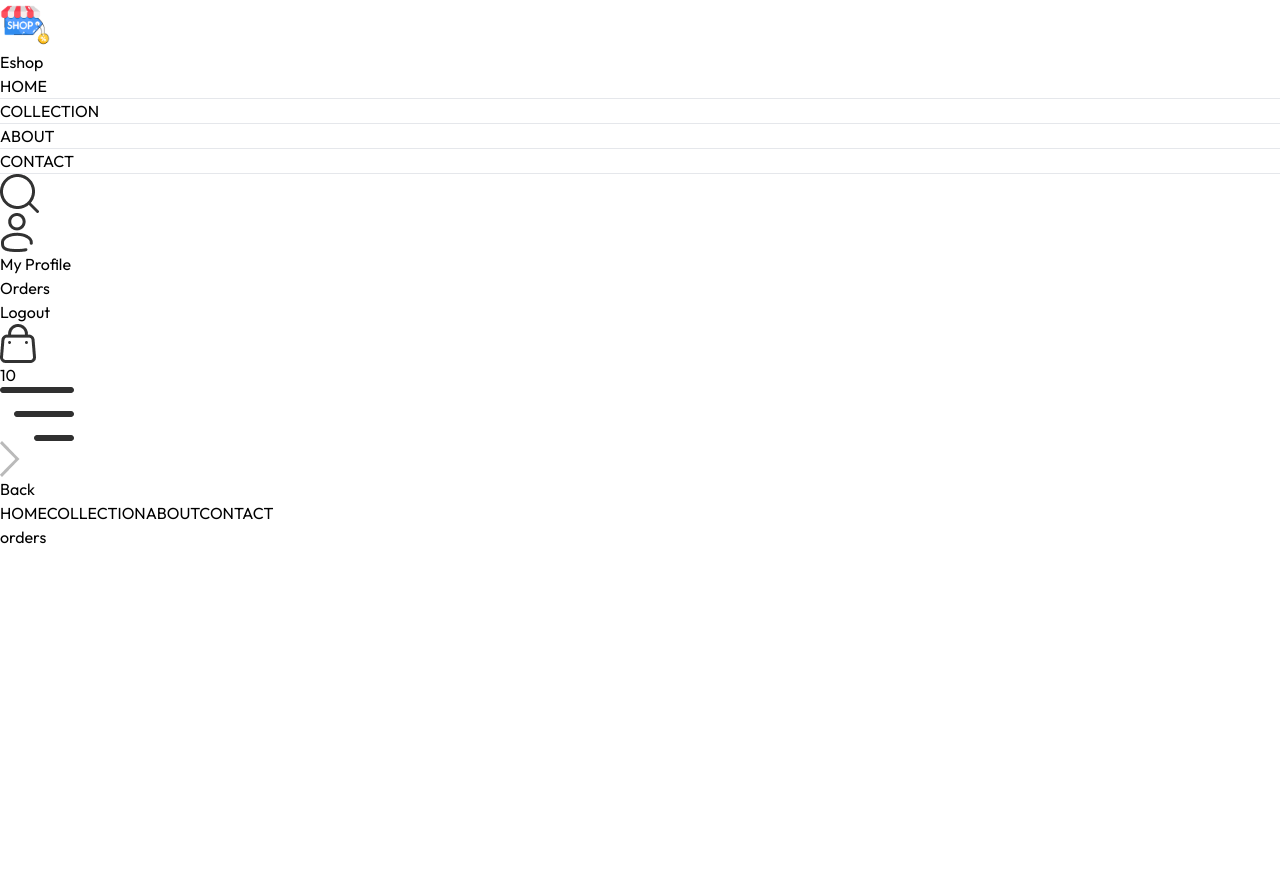
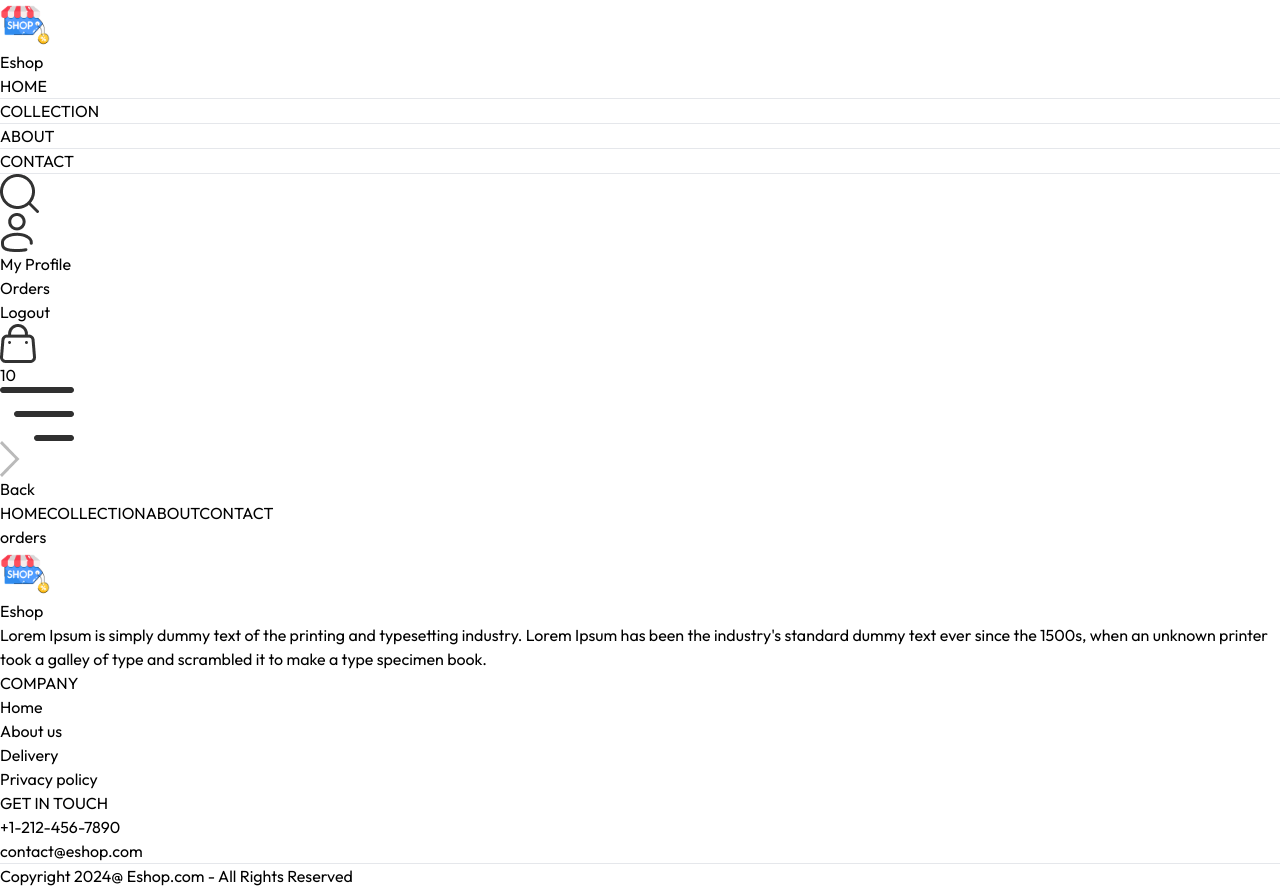
Before and after one commit to jimohsegun1/Eshop, a React (Vite) app in the folder frontend/: page /orders in a window 1280 px wide. Before the commit the page ends 800 px from the top, so only its background shows below. Built offline with nearby package versions, Linux system fonts and the light colour scheme.

Commit message:
landng page

```diff
--- a/frontend/src/App.jsx
+++ b/frontend/src/App.jsx
@@ -10,6 +10,7 @@ import Login from './pages/Login'
 import PlaceOrder from './pages/PlaceOrder'
 import Orders from './pages/Orders'
 import Navbar from './components/Navbar'
+import Footer from './components/Footer'
 
 const App = () => {
   return (
@@ -26,6 +27,7 @@ const App = () => {
         <Route path='/place-order' element={<PlaceOrder />} />
         <Route path='/orders' element={<Orders />} />
       </Routes>
+      <Footer />
     </div>
   )
 }
--- a/frontend/src/components/BestSeller.jsx
+++ b/frontend/src/components/BestSeller.jsx
@@ -9,7 +9,7 @@ const BestSeller = () => {
   const [bestSeller, setBestSeller] = useState([]);
 
   useEffect(() => {
-    const bestProduct = product.filter((item) => item.bestseller);
+    const bestProduct = products.filter((item) => item.bestseller);
     setBestSeller(bestProduct.slice(0, 5));
   }, []);
   return (
--- /dev/null
+++ b/frontend/src/components/Footer.jsx
@@ -0,0 +1,51 @@
+import React from "react";
+import { assets } from "../assets/assets";
+import { Link } from "react-router-dom";
+
+const Footer = () => {
+  return (
+    <div>
+      <div className="flex flex-col sm:grid grid-cols-[3fr_1fr_1fr] gap-14 my-10 mt-20 text-sm">
+        <div>
+          {/* <img src={assets.logo} className="mb-5 w-32" alt="" /> */}
+          <Link to="/" className="flex items-center space-x-1">
+            <img src={assets.logo} width={50} height={50} alt="" />
+            <span className="font-bold text-xl text-black">Eshop</span>
+          </Link>
+          <p className="w-full md:2/3 text-gray-600">
+            Lorem Ipsum is simply dummy text of the printing and typesetting
+            industry. Lorem Ipsum has been the industry's standard dummy text
+            ever since the 1500s, when an unknown printer took a galley of type
+            and scrambled it to make a type specimen book.
+          </p>
+        </div>
+        <div>
+          <p className="text-xl font-medium mb-5">COMPANY</p>
+          <ul className="flex flex-col gap-1 text-gray-600">
+            <li>Home</li>
+            <li>About us</li>
+            <li>Delivery</li>
+            <li>Privacy policy</li>
+          </ul>
+        </div>
+
+        <div>
+          <p className="text-xl font-medium mb-5">GET IN TOUCH</p>
+          <ul className="flex flex-col gap-1 text-gray-600">
+            <li>+1-212-456-7890</li>
+            <li>contact@eshop.com</li>
+          </ul>
+        </div>
+      </div>
+
+      <div>
+        <hr />
+        <p className="py-5 text-sm text-center">
+          Copyright 2024@ Eshop.com - All Rights Reserved
+        </p>
+      </div>
+    </div>
+  );
+};
+
+export default Footer;
--- /dev/null
+++ b/frontend/src/components/NewsLetterBox.jsx
@@ -0,0 +1,37 @@
+import React from "react";
+
+const NewsLetterBox = () => {
+  const onSubmitHandler = (event) => {
+    event.preventDefault();
+  };
+
+  return (
+    <div className="text-center">
+      <p className="text-2xl font-medium text-gray-800">
+        Subscribe now and get 20% off
+      </p>
+      <p className="text-gray-400 mt-3">
+        Lorem ipsm is simply dummy text of the printing and typesetting industry
+      </p>
+      <form
+        onSubmit={onSubmitHandler}
+        className="w-full sm:w-1/2 flex items-center gap-3 mx-auto my-6 border pl-3"
+      >
+        <input
+          className="w-full sm:flex-1 outline-none"
+          type="email"
+          placeholder="Enter your email"
+          required
+        />
+        <button
+          type="submit"
+          className="bg-black text-white text-xs px-10 py-4"
+        >
+          SUBSCRIBE
+        </button>
+      </form>
+    </div>
+  );
+};
+
+export default NewsLetterBox;
--- /dev/null
+++ b/frontend/src/components/OurPolicy.jsx
@@ -0,0 +1,28 @@
+import React from "react";
+import { assets } from "../assets/assets";
+
+const OurPolicy = () => {
+  return (
+    <div className="flex flex-col sm:flex-row justify-around gap-12 sm:gap-2 text-center py-20 text-xs sm:text-sm md:text-base text-gray-700 ">
+
+     <div>
+        <img src={assets.exchange_icon} className="w-12 m-auto mb-5" alt="" />
+        <p className="font-semibold">Easy exchange policy</p>
+        <p className="text-gray-400">We offer hassle free exchange policy</p>
+      </div>
+     <div>
+        <img src={assets.quality_icon} className="w-12 m-auto mb-5" alt="" />
+        <p className="font-semibold">7 Days return policy</p>
+        <p className="text-gray-400">We provide 7 days free return policy</p>
+      </div>
+     <div>
+        <img src={assets.support_img} className="w-12 m-auto mb-5" alt="" />
+        <p className="font-semibold">Best customers support</p>
+        <p className="text-gray-400">We provide 24/7 customers support</p>
+      </div>
+
+    </div>
+  );
+};
+
+export default OurPolicy;
--- a/frontend/src/pages/Home.jsx
+++ b/frontend/src/pages/Home.jsx
@@ -2,6 +2,8 @@ import React from "react";
 import Hero from "../components/Hero";
 import LatestCollection from "../components/LatestCollection";
 import BestSeller from "../components/BestSeller";
+import OurPolicy from "../components/OurPolicy";
+import NewsLetterBox from "../components/NewsLetterBox";
 
 const Home = () => {
   return (
@@ -9,6 +11,8 @@ const Home = () => {
       <Hero />
       <LatestCollection />
       <BestSeller />
+      <OurPolicy />
+      <NewsLetterBox />
     </div>
   );
 };
```
